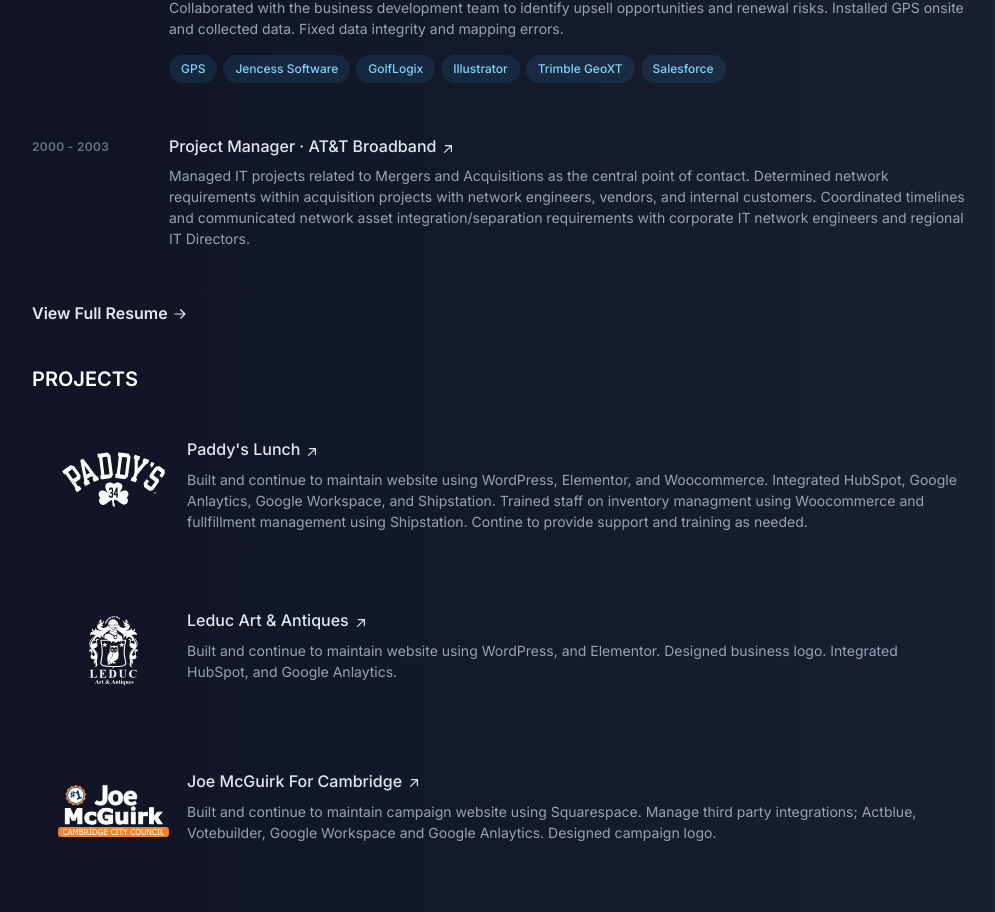
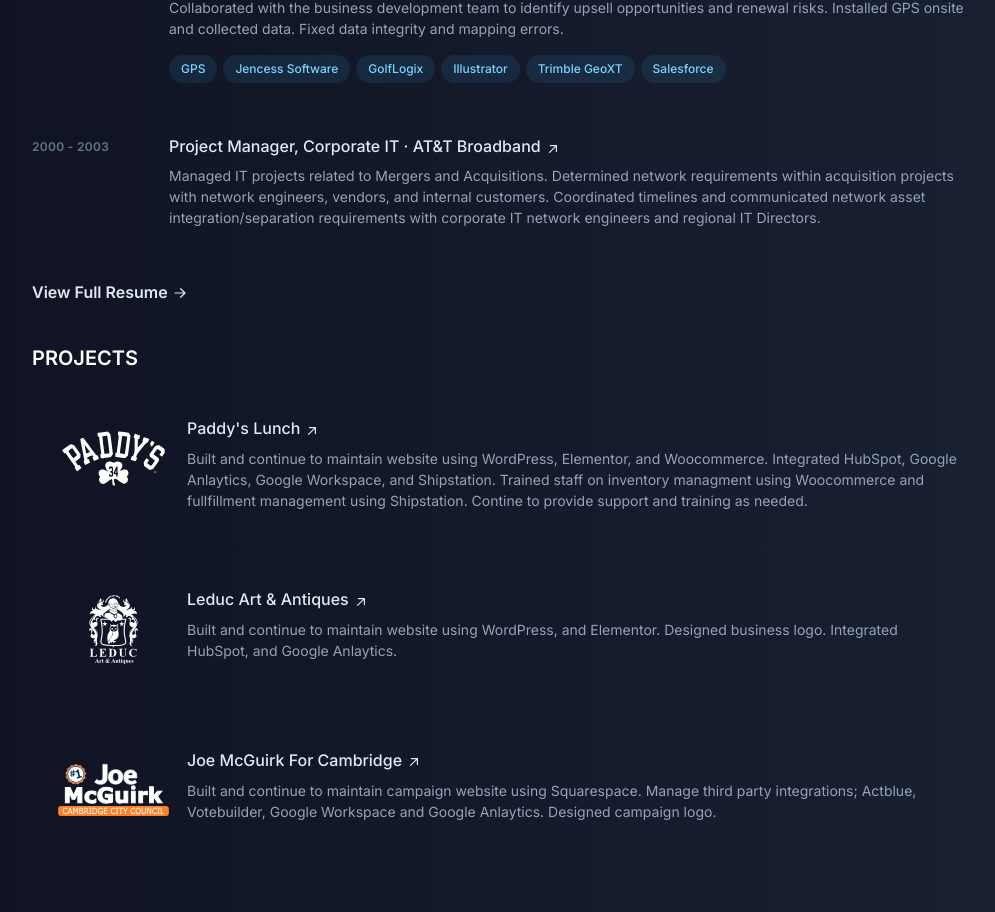
Before and after one commit to silvrfox153/matt-portfolio-3.0, a Next.js app: page / in a window 1280 px wide. Shown: the part 1234-2146 px from the top of the page, without its empty margins (68-1063 px from the left). Built offline with nearby package versions, Linux system fonts and the light colour scheme.

Commit message:
Updated AT&T Experience section

```diff
--- a/app/components/Experience.jsx
+++ b/app/components/Experience.jsx
@@ -368,7 +368,7 @@
                   <div className="inline-flex items-baseline font-medium leading-tight text-slate-200 hover:text-sky-300 focus-visible:text-sky-300 undefined group/link text-base">
                     <span className="absolute -inset-x-4 -inset-y-2.5 hidden rounded md:-inset-x-6 md:-inset-y-4 lg:block"></span>
                     <span>
-                      Project Manager ·{" "}
+                      Project Manager, Corporate IT ·{" "}
                       <span className="inline-block">
                         AT&T Broadband
                         <svg
@@ -389,12 +389,12 @@
                   </div>
                 </h3>
                 <p className="text-slate-400 mt-2 text-sm leading-normal">
-                  Managed IT projects related to Mergers and Acquisitions as the
-                  central point of contact. Determined network requirements
-                  within acquisition projects with network engineers, vendors,
-                  and internal customers. Coordinated timelines and communicated
-                  network asset integration/separation requirements with
-                  corporate IT network engineers and regional IT Directors.
+                  Managed IT projects related to Mergers and Acquisitions.
+                  Determined network requirements within acquisition projects
+                  with network engineers, vendors, and internal customers.
+                  Coordinated timelines and communicated network asset
+                  integration/separation requirements with corporate IT network
+                  engineers and regional IT Directors.
                 </p>
               </div>
             </div>
```
